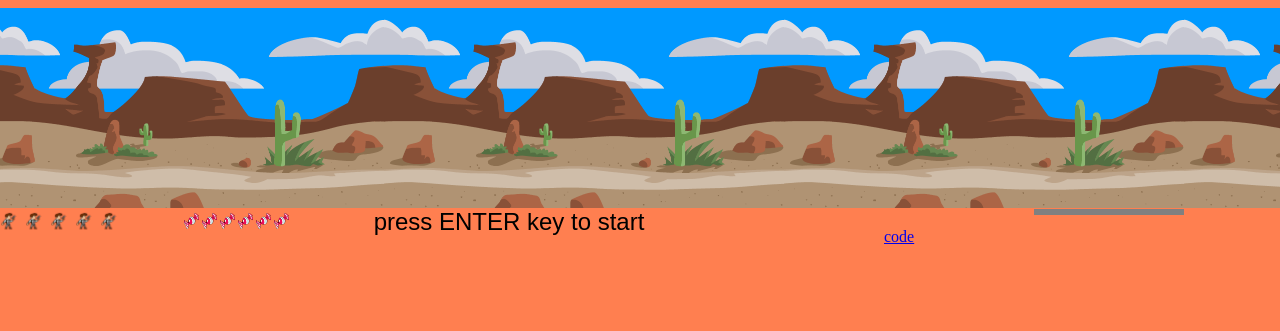
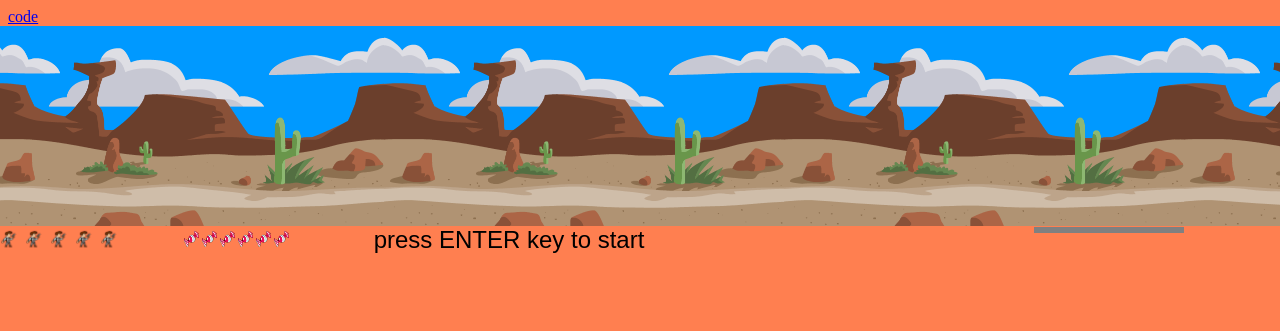
Before and after one commit to alfres/gringo, a plain HTML site: page index.html in a window 1280 px wide. Drawn offline with Linux system fonts and the light colour scheme.

Commit message:
Add files via upload

```diff
--- a/index.html
+++ b/index.html
@@ -17,5 +17,5 @@
   <script type="text/javascript" src="src/functions.js"></script>
   <script> window.onload = Game.load </script>
 </head>
-<body> </body>
+<body><a href='https://github.com/alfres/gringo'>code</a> </body>
 </html>
--- a/src/game.js
+++ b/src/game.js
@@ -49,9 +49,7 @@ Game = {
 
 
 
-  Crafty.e("HTML, Persist")
-   .attr({x:900, y:220, w:100, h:100})
-   .append("<a href='https://github.com/alfres/gringo'>code</a>");
+
    var game_assets = {
 	       "audio": {
 		"reload": "sounds/reload.mp3",
```
